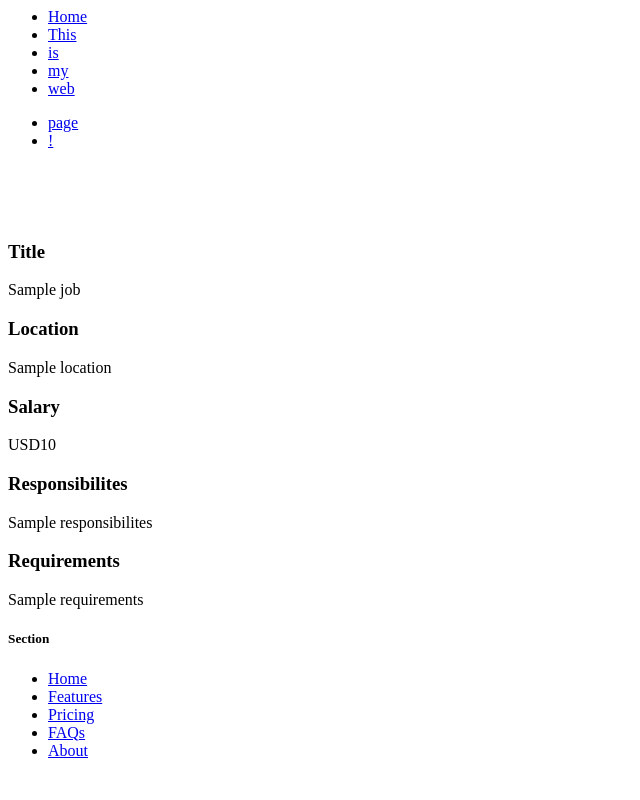
After one commit to austinwilson1296/jovian-careers-website-v2, a Flask app: template templates/jobpage.html in a window 1280 px wide. The commit adds this page. Shown: the whole page, without its empty margins (0-640 px from the left). Run offline with Flask 3, Linux system fonts and the light colour scheme; the template is opened without the code that fills it: most values are stand-ins (such as "Sample title", 1, 10 or a date in 2020).

Commit message:
jobpage push

```diff
--- a/app.py
+++ b/app.py
@@ -20,8 +20,10 @@ def list_jobs():
 
 @app.route("/job/<id>")
 def show_job(id):
-  job = load_job_from_db(id)
-  return jsonify(job)
+    job = load_job_from_db(id)
+    if not job:
+        return "Not Found", 404
+    return render_template('jobpage.html', job=job)
 
 
 if __name__ == "__main__":
--- /dev/null
+++ b/templates/bootstrap.html
@@ -0,0 +1,3 @@
+<meta charset="utf-8">
+<meta name="viewport" content="width=device-width, initial-scale=1">
+<link href="https://cdn.jsdelivr.net/npm/bootstrap@5.3.2/dist/css/bootstrap.min.css" rel="stylesheet" integrity="sha384-T3c6CoIi6uLrA9TneNEoa7RxnatzjcDSCmG1MXxSR1GAsXEV/Dwwykc2MPK8M2HN" crossorigin="anonymous">
--- a/templates/jobitem.html
+++ b/templates/jobitem.html
@@ -14,6 +14,6 @@
   {% endif %}
   </div>
   <div class="col-2">
-  <a href= "mailto:yoobube@yo.com?subject=your%20application {{job['title']}}" type="button" class="btn btn-primary">Apply</a>
+  <a href= "/job/{{job['id']}}" type="button" class="btn btn-primary">Apply</a>
   </div>
 </div>
--- /dev/null
+++ b/templates/jobpage.html
@@ -0,0 +1,26 @@
+<!DOCTYPE <html>
+<head>
+  <title>
+    {{job.title}} - Jovian Careers
+  </title>
+
+</head>
+
+<body>
+   {% include 'nav.html' %}
+
+  <h3>Title</h3>
+  <p> {{job.title}}</p>
+  <h3>Location</h3>
+  <p> {{job.location}}</p>
+  <h3>Salary</h3>
+  <p>{{job.currency}}{{job.salary}}</p>
+  <h3>Responsibilites</h3>
+  <p> {{job.responsibilites}}</p>
+  <h3>Requirements</h3>
+  <p> {{job.requirements}}</p>
+
+   {% include 'footer.html'%}
+
+</body>
+</html>
```
Also changed, not shown: database.py (+10 -3 lines), templates/home.html (+6 -6 lines).
